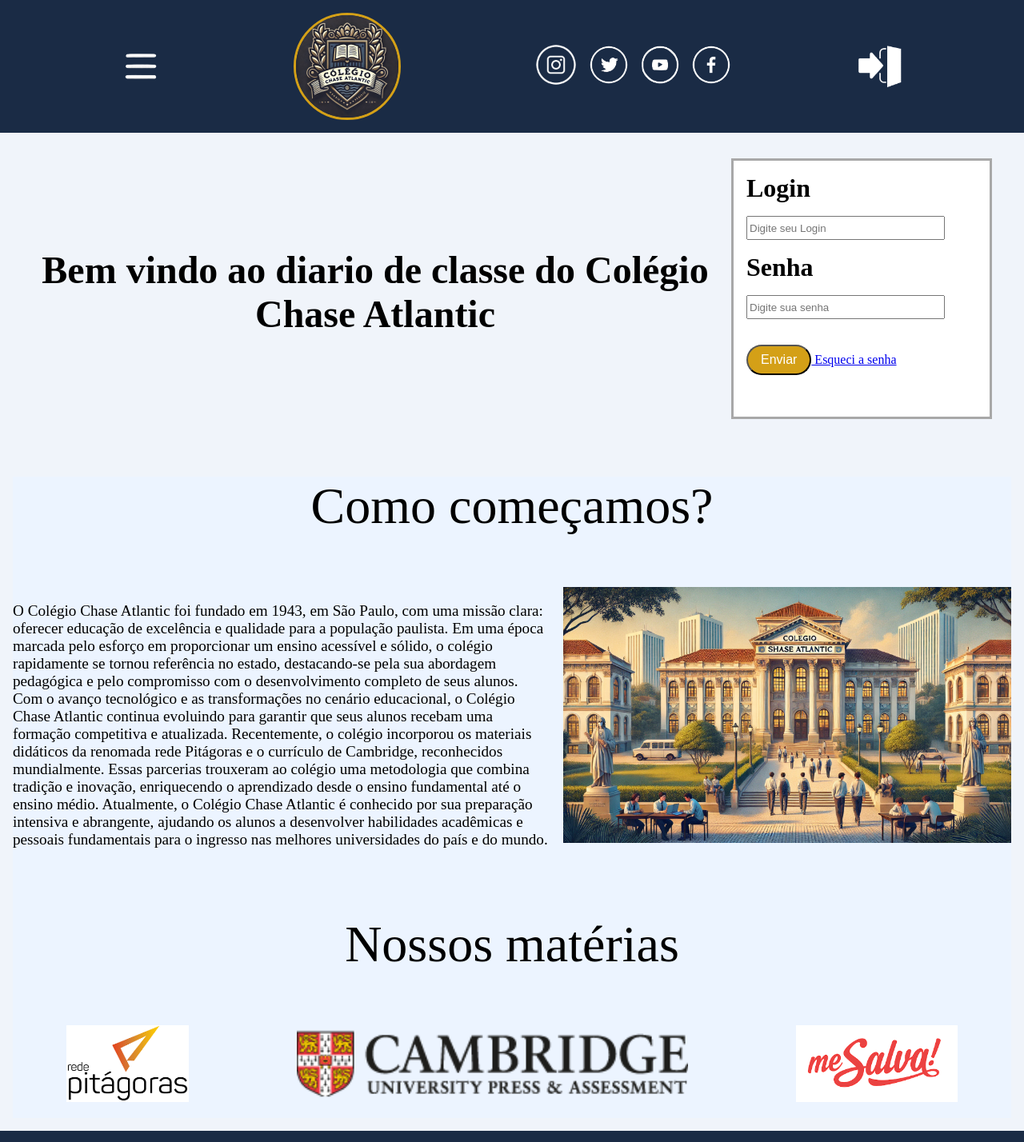
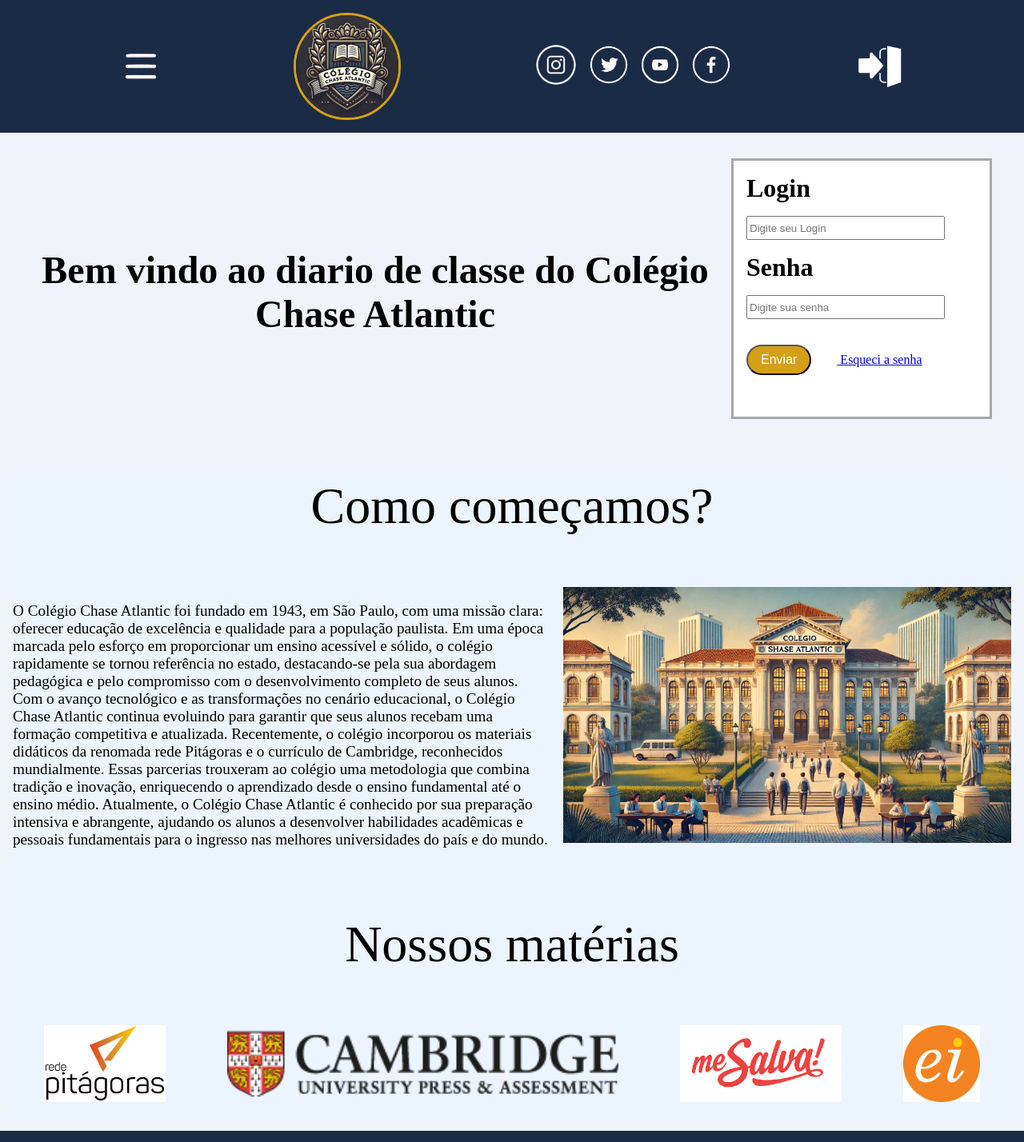
Before and after one commit to RafaelTecnicoDoLar/DiarioDeClasse, a React (Vite) app: page / in a window 1280 px wide. Shown: the top 1428 px of the page at 80% size. Built offline with nearby package versions, Linux system fonts and the light colour scheme.

Commit message:
implementacao do login por api

```diff
--- a/package.json
+++ b/package.json
@@ -10,6 +10,7 @@
     "preview": "vite preview"
   },
   "dependencies": {
+    "axios": "^1.7.8",
     "react": "^18.3.1",
     "react-dom": "^18.3.1"
   },
--- a/src/Components/Login.jsx
+++ b/src/Components/Login.jsx
@@ -1,29 +1,32 @@
-import "../Styles/Login.css"
+import "../Styles/Login.css";
 import { useState } from "react";
-import AreaDoProfessor from "./AreaDoProfessor"
-import Usuarios from "./Usuarios"
-import SaibaMais from "./SaibaMais"
+import axios from "axios";
+import AreaDoProfessor from "./AreaDoProfessor";
+import SaibaMais from "./SaibaMais";
 
 function Login() {
 
     const [usuario, setUsuario] = useState();
     const [senha, setSenha] = useState();
     const [logado, useLogado] = useState(false);
-    const [autorizado, useAutorizado] = useState(false);
     const [alerta, useAlerta] = useState();
 
     function BotaoEnviar(e) {
         e.preventDefault()
-        if (usuario == "Rafael" && senha == 12345678) {
+
+        axios.post("https://base.carbonpass.com.br/geoblue/auth/login", {
+            email: usuario,
+            password: senha
+
+        }).then(function(response) {
+            console.log(response)
             useLogado(true);
 
-        } else if (usuario == "Giovanni" && senha == 87654321) {
-            useAutorizado(true);
-
-        } else {
+        }).catch(function (error){
+            console.log(error);
             useAlerta("Acesso negado, confira o usuario e a senha e tente novamente");
 
-        }
+        })
 
     }
 
@@ -33,11 +36,7 @@ function Login() {
             {logado ?
                 <AreaDoProfessor />
 
-                : autorizado ?
-
-                    <Usuarios />
-
-                    :
+                :
                     <div>
                         <div className="Login">
                             <div className="FraseBoasVindas">
@@ -66,10 +65,10 @@ function Login() {
                                     {alerta}
                                 </p>
 
-                                <div>
+                                <div className="botoes">
                                     <button className="Botao botaoAnimacao" onClick={BotaoEnviar}> Enviar </button>
 
-                                    <a href="#"> Esqueci a senha</a>
+                                    <a className="esqueciASenha botaoAnimacao" href="#">  Esqueci a senha</a>
 
                                 </div>
 
--- a/src/Components/SaibaMais.jsx
+++ b/src/Components/SaibaMais.jsx
@@ -2,6 +2,7 @@ import HistoriaColegio from "../assets/Fotos/HistoriaColegio.webp"
 import Pitagoras from "../assets/Fotos/Pitagoras.png"
 import Cambridge from "../assets/Fotos/Cambridge.png"
 import MeSalva from "../assets/Fotos/MeSalva.png"
+import EscolaDaInteligencia from "../assets/Fotos/EscolaDaInteligencia.png"
 
 import "../Styles/SaibaMais.css"
 
@@ -43,12 +44,18 @@ export default function SaibaMais() {
                     </a>
 
                     <a className="botaoAnimacao" href="https://www.mesalva.com/" target="_blank" >
-                    <img className="MateriasDitaticos" src={MeSalva} />
+                        <img className="MateriasDitaticos" src={MeSalva} />
 
-                </a>
+                    </a>
+
+                    <a className="botaoAnimacao" href="https://escoladainteligencia.com.br/" target="_blank" >
+                        <img className="MateriasDitaticos" src={EscolaDaInteligencia} />
+
+                    </a>
+
+                </div>
+
             </div>
-
-        </div>
 
         </div >
     )
--- a/src/Styles/Login.css
+++ b/src/Styles/Login.css
@@ -47,3 +47,7 @@
     margin: 1rem 1rem 1rem 1rem;
     max-width: 10rem;
 }
+
+.esqueciASenha{
+    margin-left: 2rem;
+}
--- a/src/Styles/SaibaMais.css
+++ b/src/Styles/SaibaMais.css
@@ -17,6 +17,9 @@
 .Historia {
     font-size: 1.2rem;
     margin-right: 1rem;
+    display: flex;
+    align-items: center;
+
 }
 
 .FotoColegio {
```
Also changed, not shown: src/Styles/fontes.txt, src/assets/Fotos/EscolaDaInteligencia.png (added), 1 other file (tests, documents, lock files or other folders).
